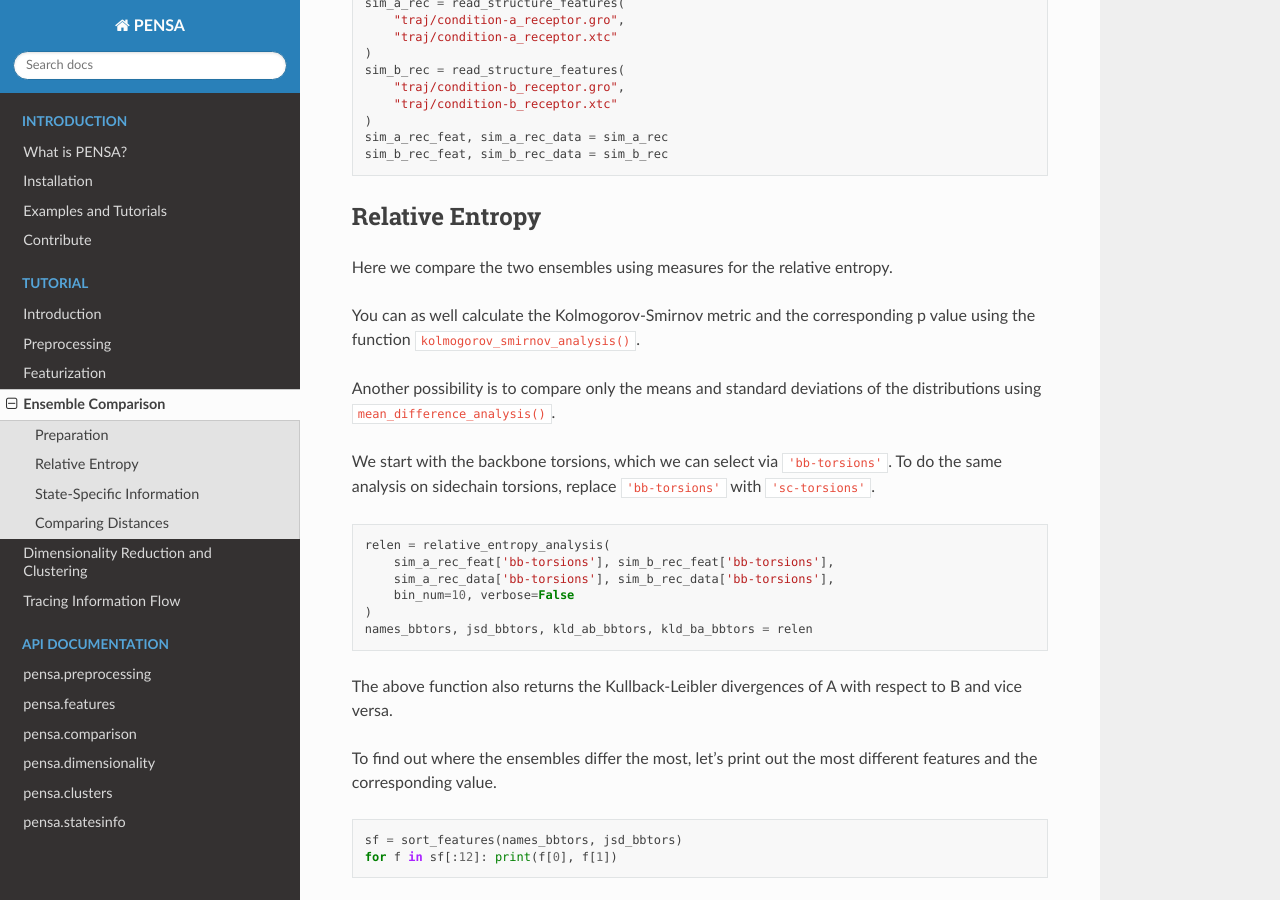
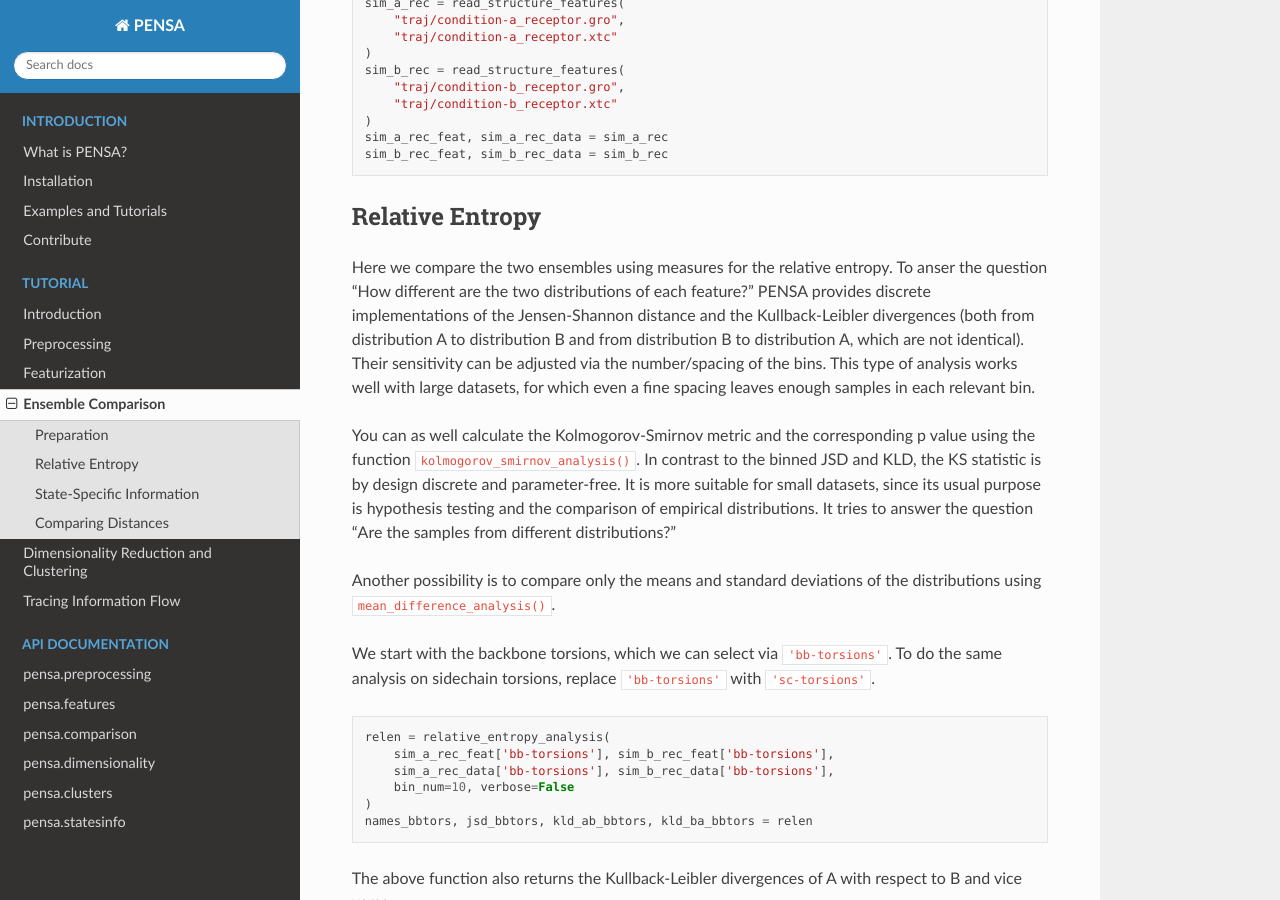
Before and after one commit to drorlab/pensa, a Sphinx documentation site: the page built from docs/tut-4-comparison.rst, in a window 1280 px wide and 900 px high, scrolled down 447 px. Built offline with Sphinx 7.4.7 and the Read the Docs theme 3.1.0, drawn with Linux system fonts in a browser that asks for light colours.

Commit message:
explain KLD, JSD, and KSS in docs

```diff
--- a/docs/tut-4-comparison.rst
+++ b/docs/tut-4-comparison.rst
@@ -34,11 +34,23 @@ Relative Entropy
 ----------------
 
 Here we compare the two ensembles using measures for the relative
-entropy.
+entropy. To anser the question "How different are the two distributions
+of each feature?" PENSA provides discrete implementations of the
+Jensen-Shannon distance and the Kullback-Leibler divergences
+(both from distribution A to distribution B and from distribution B to
+distribution A, which are not identical). Their sensitivity can be
+adjusted via the number/spacing of the bins. This type of analysis
+works well with large datasets, for which even a fine spacing leaves
+enough samples in each relevant bin.
 
 You can as well calculate the Kolmogorov-Smirnov metric and the
 corresponding p value using the function
 ``kolmogorov_smirnov_analysis()``.
+In contrast to the binned JSD and KLD, the KS statistic is by design
+discrete and parameter-free. It is more suitable for small datasets,
+since its usual purpose is hypothesis testing and the comparison of
+empirical distributions. It tries to answer the question “Are the samples
+from different distributions?”
 
 Another possibility is to compare only the means and standard deviations
 of the distributions using ``mean_difference_analysis()``.
```
